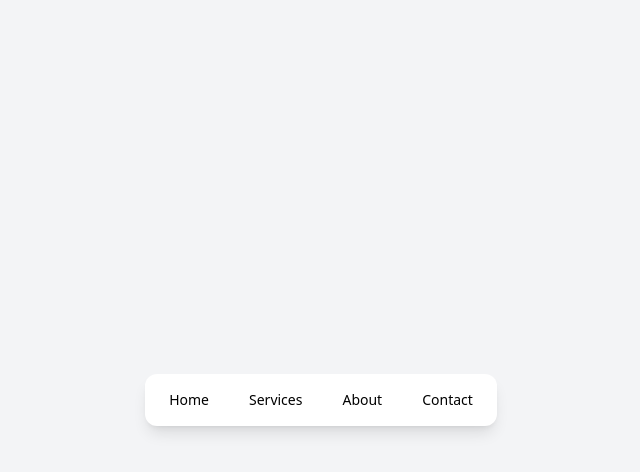
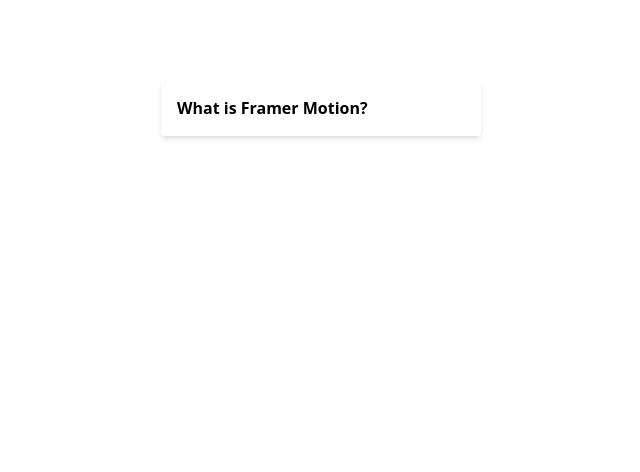
Before and after one commit to Cabdinasir64/Frame_Motion, a React (Vite) app: page / in a window 1280 px wide. Shown: the top 472 px of the page, without its empty margins (319-959 px from the left). Built offline with nearby package versions, Linux system fonts and the light colour scheme.

Commit message:
i added nother file of animation 36 framer motion

```diff
--- a/src/App.jsx
+++ b/src/App.jsx
@@ -1,9 +1,9 @@
-import Animation35 from './Components/animation35'
+import Animation36 from './Components/animation36'
 function App() {
 
   return (
     <>
-      <Animation35 />
+      <Animation36 />
 
     </>
   )
--- /dev/null
+++ b/src/Components/animation36.jsx
@@ -0,0 +1,33 @@
+import { useState } from "react";
+import { motion } from "framer-motion";
+
+export default function Accordion() {
+  const [isOpen, setIsOpen] = useState(false);
+
+  return (
+    <motion.div
+      layout
+      className="bg-white p-4 rounded shadow-md w-80 mx-auto mt-20"
+    >
+      <div
+        className="font-semibold cursor-pointer"
+        onClick={() => setIsOpen(!isOpen)}
+      >
+        What is Framer Motion?
+      </div>
+
+      {isOpen && (
+        <motion.div
+          layout
+          className="mt-2 text-gray-600"
+          initial={{ opacity: 0, height: 0 }}
+          animate={{ opacity: 1, height: "auto" }}
+          exit={{ opacity: 0, height: 0 }}
+          transition={{ type: "spring", stiffness: 100, damping: 30 }}
+        >
+          Framer Motion is a production-ready motion library for React.
+        </motion.div>
+      )}
+    </motion.div>
+  );
+}
```
